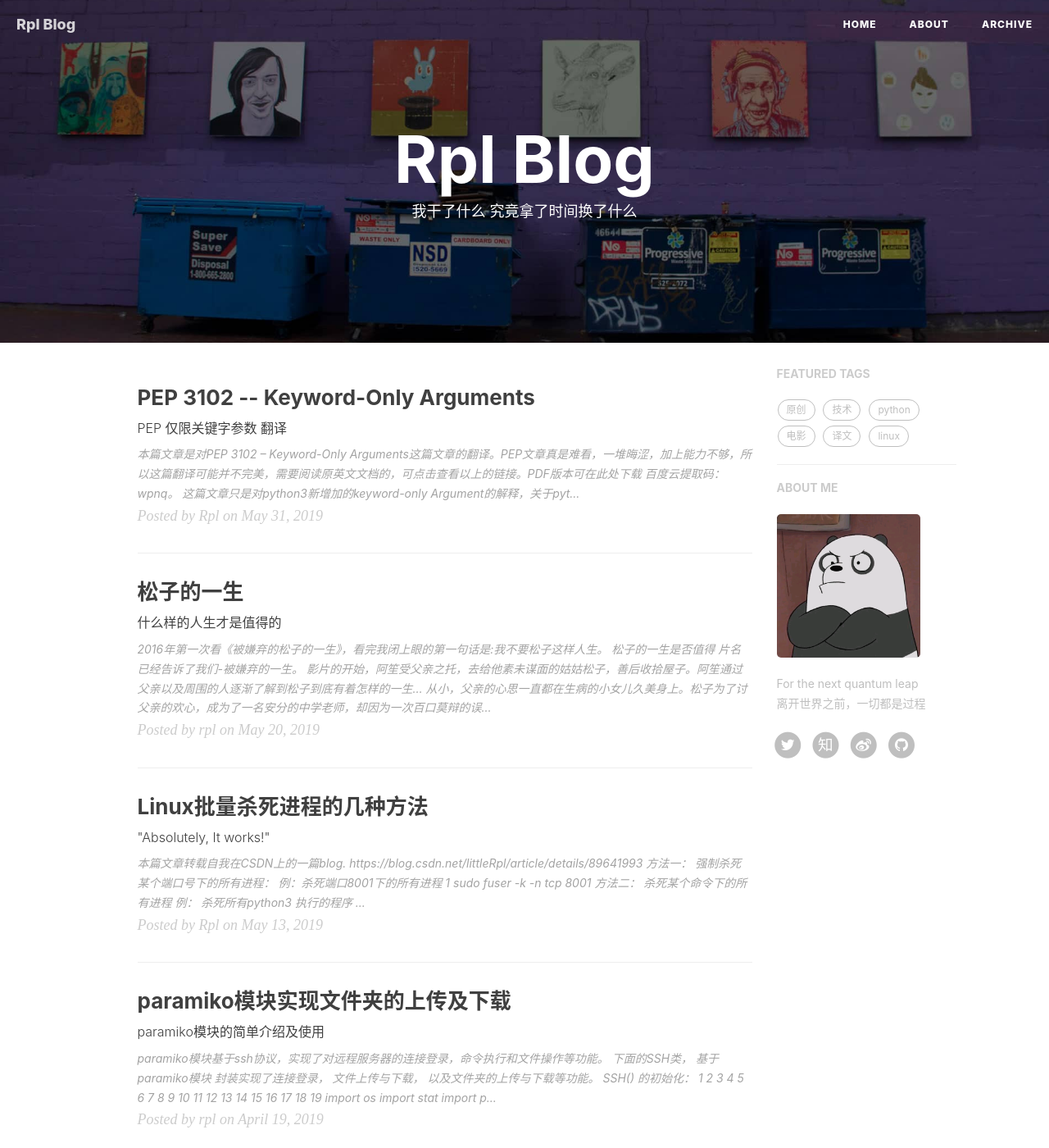
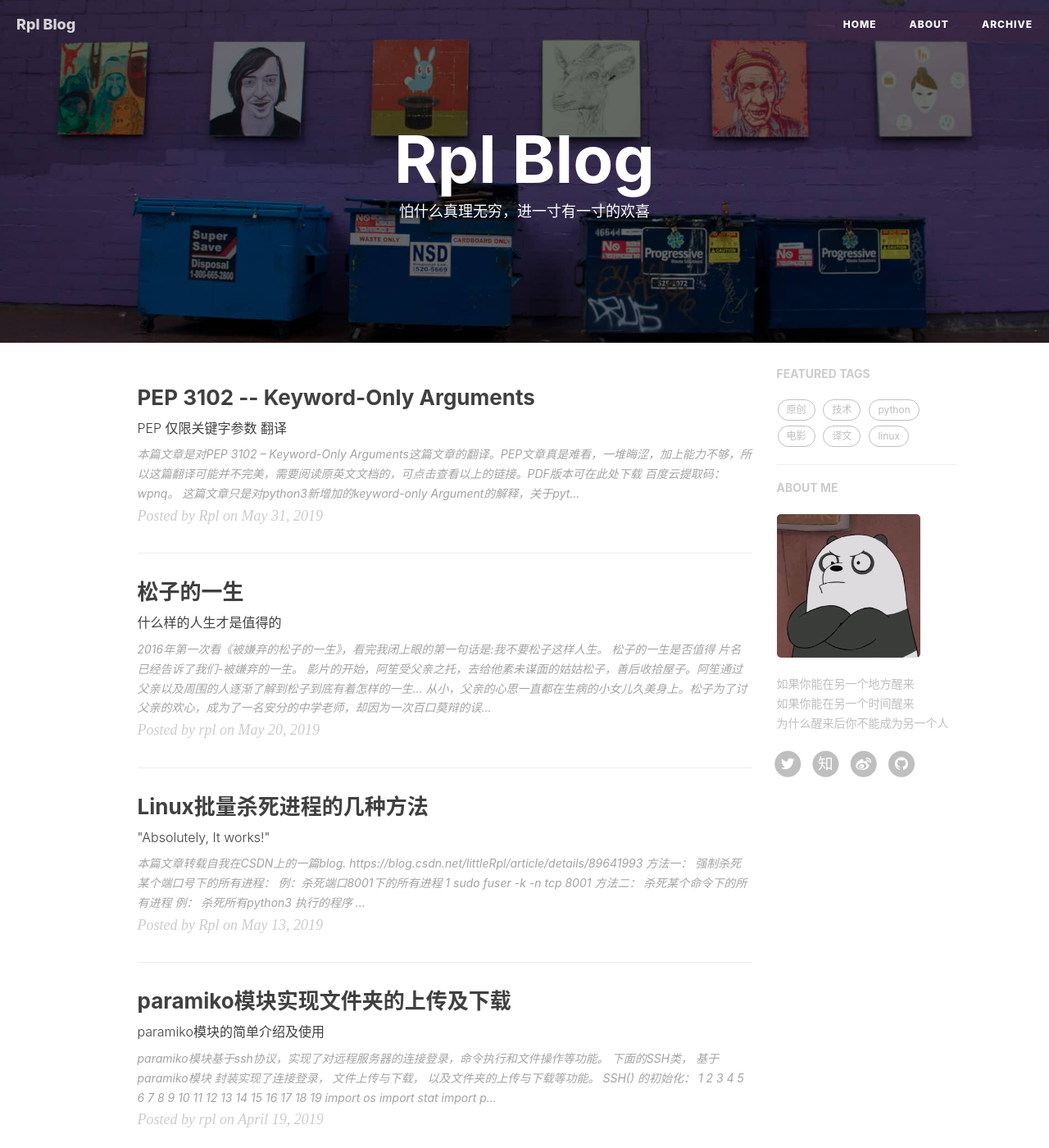
Before and after one commit to littleRpl/littleRpl.github.io, a Jekyll site: the page built from index.html, in a window 1280 px wide and 1400 px high. Shown: the whole window at 82% size. Built offline with Jekyll 4.4.1, drawn with Linux system fonts in a browser that asks for light colours; nearby versions of some CDN libraries; the list of posts is cut into pages by our own code; comment, search, counter and statistics services are not loaded.

Commit message:
更改标语

```diff
--- a/_config.yml
+++ b/_config.yml
@@ -79,7 +79,7 @@ netease_comment: false
 
 # Sidebar settings
 sidebar: true                           # whether or not using Sidebar.
-sidebar-about-description: "For the next quantum leap<br>离开世界之前，一切都是过程"
+sidebar-about-description: "如果你能在另一个地方醒来<br>如果你能在另一个时间醒来<br>为什么醒来后你不能成为另一个人"
 sidebar-avatar: /img/sidebar_01.png      # use absolute URL, seeing it's used in both `/` and `/about/`
 
 
--- a/index.html
+++ b/index.html
@@ -1,6 +1,6 @@
 ---
 layout: page
-description: "我干了什么 究竟拿了时间换了什么"
+description: "怕什么真理无穷，进一寸有一寸的欢喜"
 ---
 
 {% for post in paginator.posts %}
```
Also changed, not shown: js/hux-blog.min.js.
